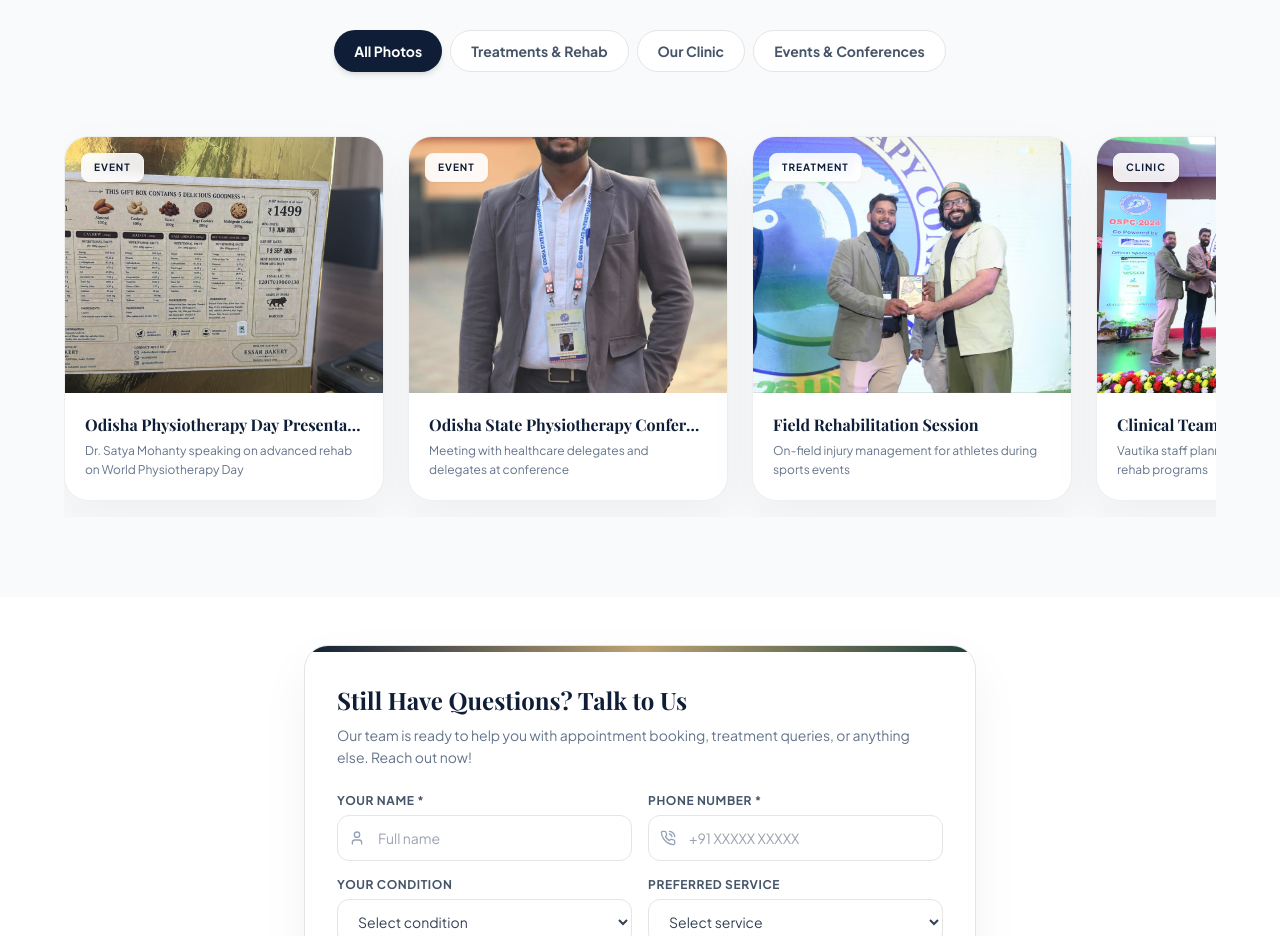
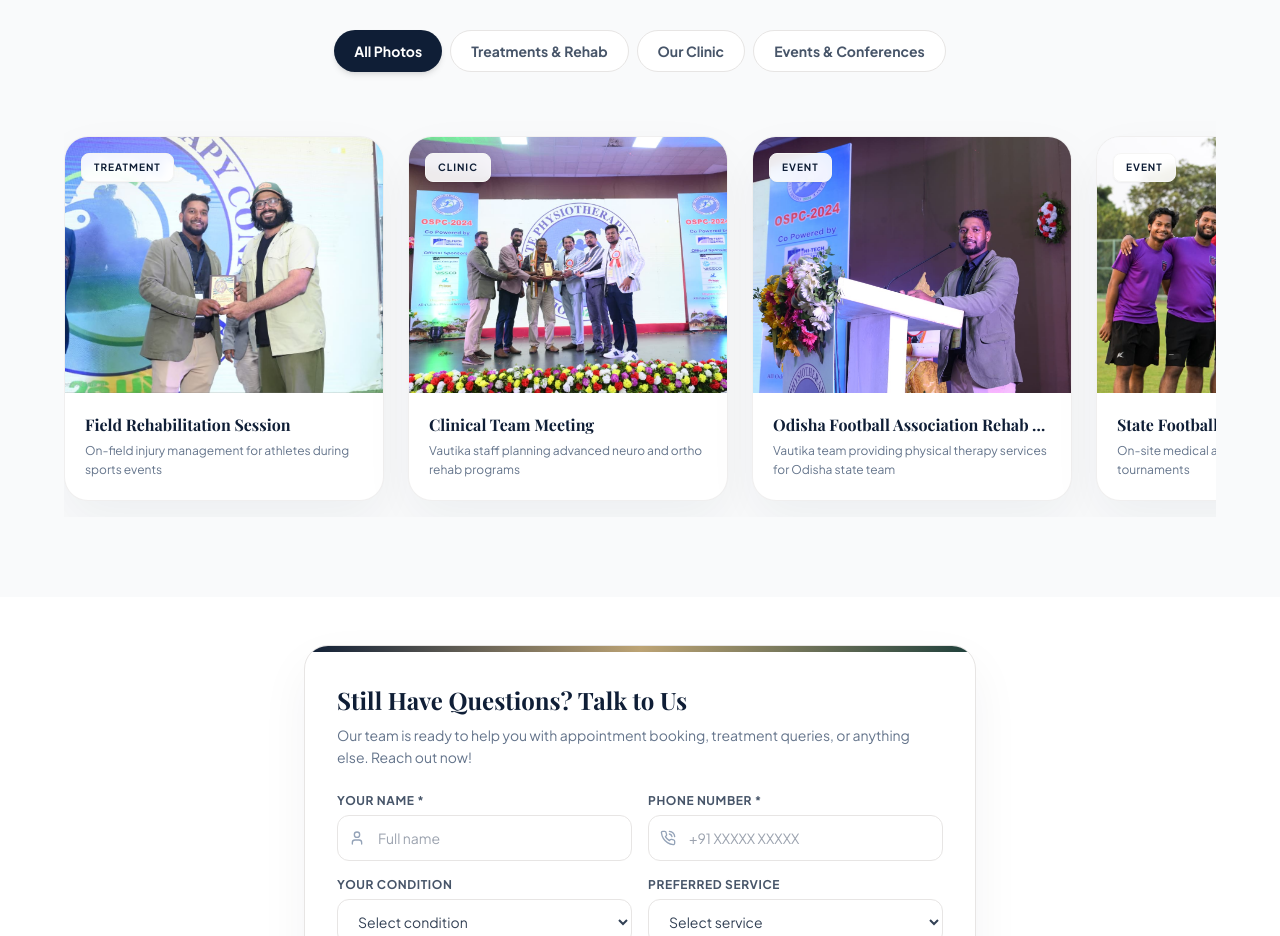
Before and after one commit to vautika/website, a Next.js app: page / in a window 1280 px wide. Shown: the part 9820-10756 px from the top of the page. Built offline with nearby package versions, Linux system fonts and the light colour scheme; a web font is replaced by a local one.

Commit message:
style: remove gallery-1 and gallery-2 incorrect assets from layout configs

```diff
--- a/src/components/sections/GallerySection.tsx
+++ b/src/components/sections/GallerySection.tsx
@@ -14,20 +14,6 @@ interface GalleryItem {
 
 // 21 items copied from Downloads folder
 const galleryItems: GalleryItem[] = [
-  {
-    id: 1,
-    src: '/images/gallery/gallery-1.jpg',
-    title: 'Clinic Consultation Room',
-    category: 'clinic',
-    desc: 'Our modern, comfortable outpatient evaluation area'
-  },
-  {
-    id: 2,
-    src: '/images/gallery/gallery-2.jpg',
-    title: 'Odisha Physiotherapy Day Presentation',
-    category: 'event',
-    desc: 'Dr. Satya Mohanty speaking on advanced rehab on World Physiotherapy Day'
-  },
   {
     id: 3,
     src: '/images/gallery/gallery-3.jpg',
```
Also changed, not shown: public/images/gallery/gallery-1.jpg (deleted), public/images/gallery/gallery-2.jpg (deleted).
